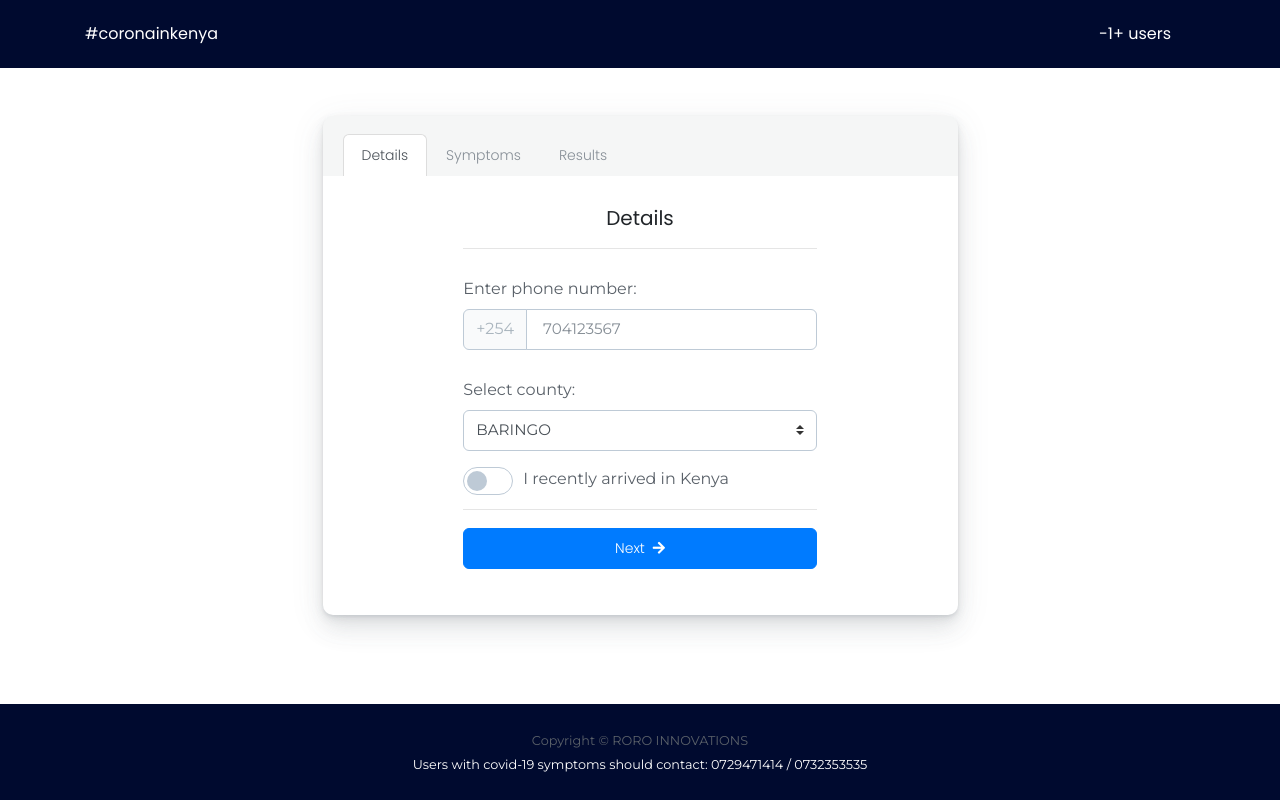
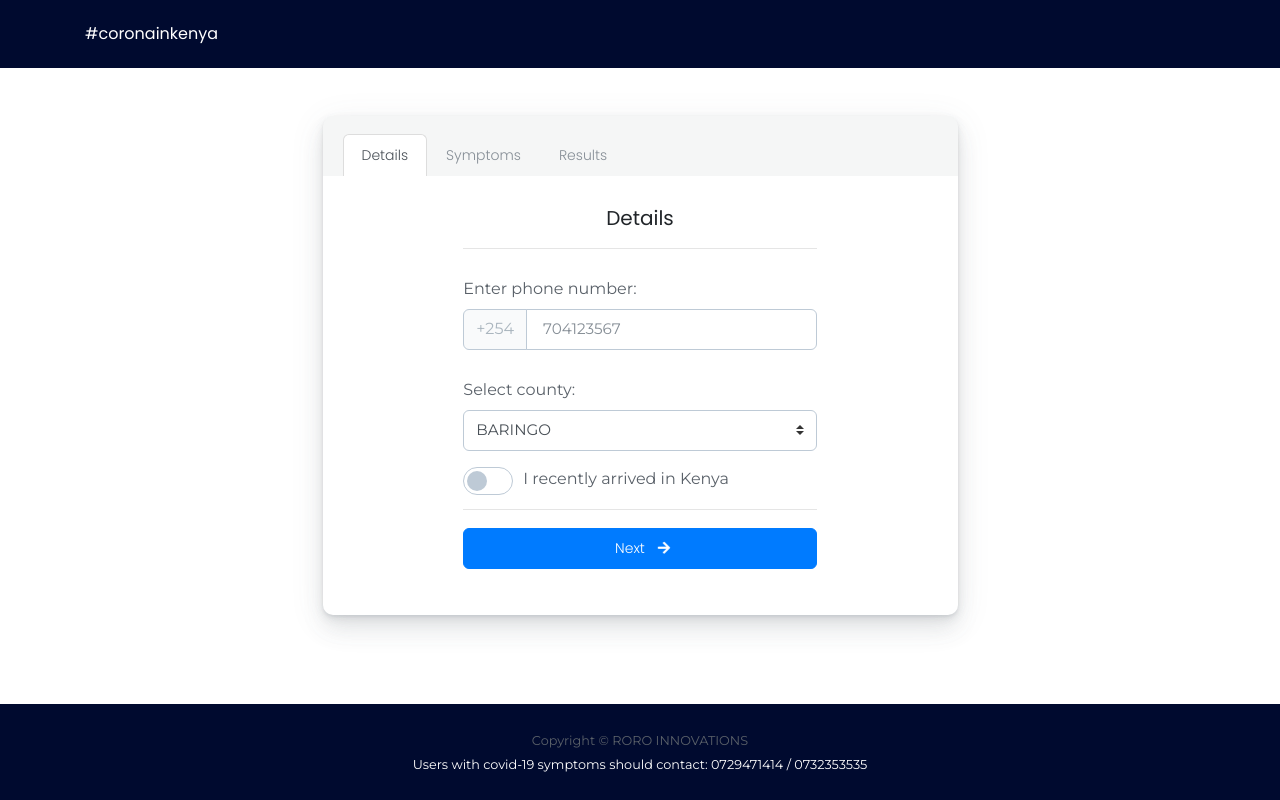
Before and after one commit to waruingugi/outwithcorona_live, a Django app: page / in a window 1280 px wide. Run offline with Django 3.2, Linux system fonts and the light colour scheme; parts of the project's set-up code (start-up, migrations or seed data) failed here and were passed over; some libraries are stand-ins or nearby versions.

Commit message:
Removed no of users and added animate

```diff
--- a/info/templates/info/details.html
+++ b/info/templates/info/details.html
@@ -63,7 +63,7 @@
                                     <div class="form-group">
                                         <button class="btn btn-primary btn-block" type="submit">
                                             Next
-                                            <i class="fas fa-arrow-right ml-1"></i>
+                                            <i class="fas fa-arrow-right ml-1 animated headShake infinite slower delay-3s"></i>
                                         </button>
                                     </div>
                                 </form>
--- a/info/templates/info/layout.html
+++ b/info/templates/info/layout.html
@@ -15,6 +15,7 @@
     <link rel="stylesheet" href="https://maxcdn.bootstrapcdn.com/bootstrap/4.0.0/css/bootstrap.min.css" integrity="sha384-Gn5384xqQ1aoWXA+058RXPxPg6fy4IWvTNh0E263XmFcJlSAwiGgFAW/dAiS6JXm" crossorigin="anonymous">
     <link rel="stylesheet" href="https://fonts.googleapis.com/css?family=Montserrat">
 
+    <link rel="stylesheet" href="https://cdnjs.cloudflare.com/ajax/libs/animate.css/3.7.2/animate.min.css">
     <link rel="stylesheet" href="https://cdnjs.cloudflare.com/ajax/libs/font-awesome/5.11.2/css/all.css">
     <link rel="stylesheet" type="text/css" href="{% static 'info/assets/css/shards.min.css' %}" />
     <link rel="stylesheet" type="text/css" href="{% static 'info/assets/css/all.css' %}" />
--- a/info/templates/info/navbar.html
+++ b/info/templates/info/navbar.html
@@ -1,9 +1,8 @@
     <section>
         <div class="container-fluid px-0">
-            <nav class="navbar navbar-expand-md justify-content-between">
+            <nav class="navbar navbar-expand-md">
                 <div class="container">
                     <a class="navbar-brand text-white" href="{% url 'home' %}">#coronainkenya</a>
-                    <span class="navbar-brand text-white">{{ users }}+ users</span>
                 </div>
             </nav>
         </div>
--- a/info/templates/info/symptoms.html
+++ b/info/templates/info/symptoms.html
@@ -84,7 +84,7 @@
                                     <div class="form-group">
                                         <button class="btn btn-primary btn-block" type="submit">
                                             Next
-                                            <i class="fas fa-arrow-right ml-1"></i>
+                                            <i class="fas fa-arrow-right ml-1 animated headShake infinite slower delay-3s"></i>
                                         </button>
                                     </div>
                                 </form>
--- a/info/views.py
+++ b/info/views.py
@@ -3,7 +3,7 @@
 from info.forms import IdentificationForm, SymptomsForm, VerificationForm
 from django.shortcuts import redirect
 from info.models import Users, CoronaSymptoms
-from info.tasks import send_verification_code, get_county_population, number_of_users
+from info.tasks import send_verification_code, get_county_population
 from info.data_choices import (
     COUNTY_CHOICES, COUGHING_OR_SNEEZING, FATIGUE,
     RUNNY_NOSE, BREATHING_DIFFICULTY, FEVER, SORE_THROAT
@@ -65,8 +65,7 @@
         {
             'title': 'Details',
             'form': identification_form,
-            'counties': counties_list,
-            'users': number_of_users()
+            'counties': counties_list
         }
     )
 
@@ -133,8 +132,7 @@
         'info/symptoms.html',
         {
             'title': 'Symptoms',
-            'form': symptoms_form,
-            'users': number_of_users()
+            'form': symptoms_form
         }
     )
 
@@ -170,8 +168,7 @@
         'info/verification.html',
         {
             'title': 'Verification',
-            'message': error_message,
-            'users': number_of_users()
+            'message': error_message
         }
     )
 
@@ -237,7 +234,6 @@
         'info/results.html',
         {
             'title': 'Results',
-            'info': info,
-            'users': number_of_users()
+            'info': info
         }
     )
```
